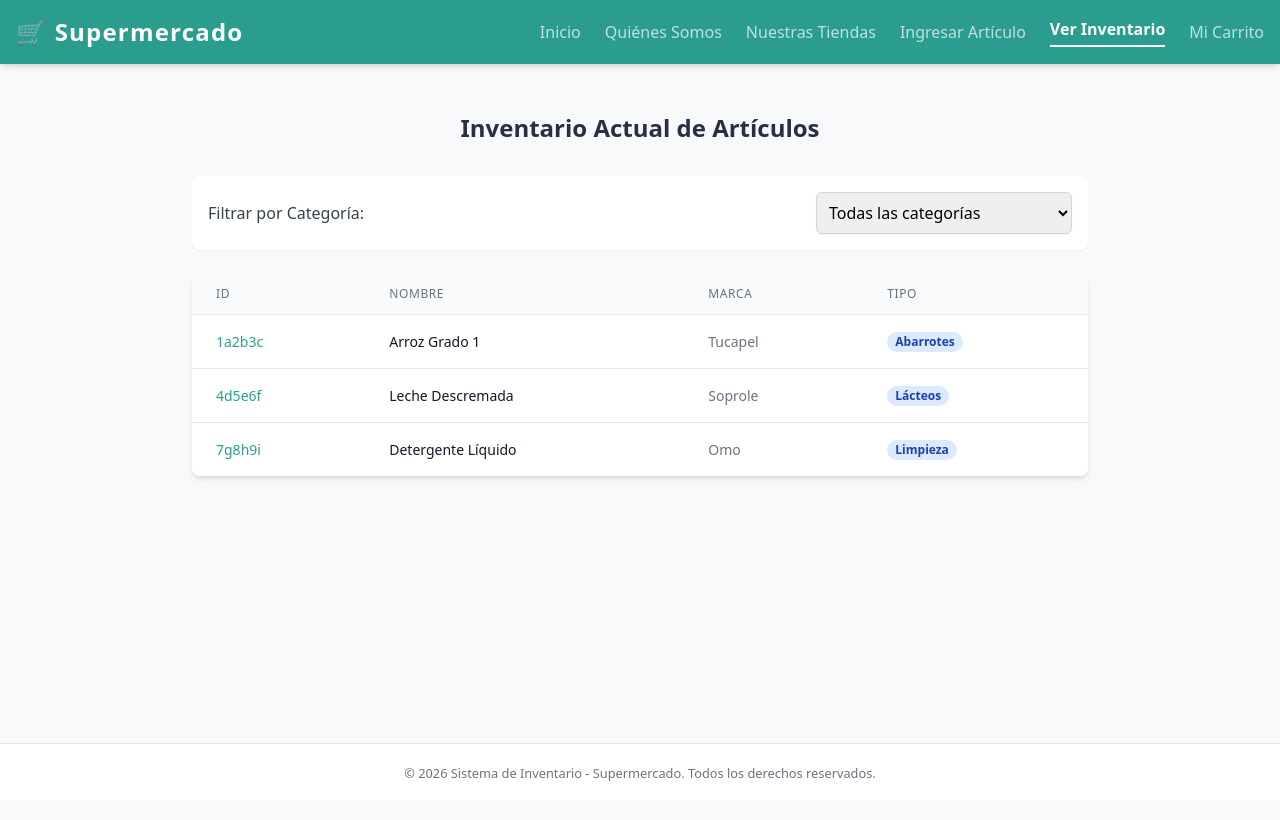
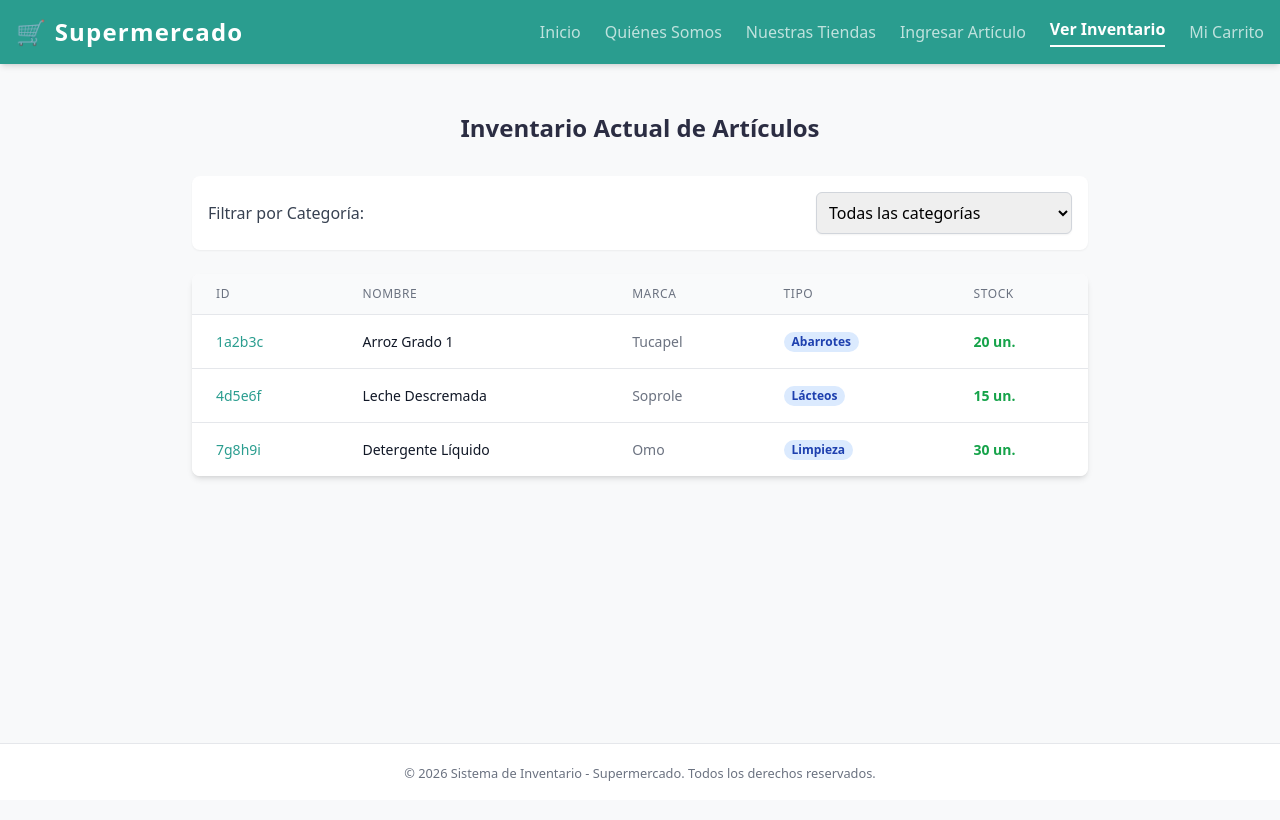
Before and after one commit to JenniferGonzalezT/supermercado-jennifer-gonzalez-PFY2202-004A, a React (Vite) app: page /inventario in a window 1280 px wide. Shown: the top 820 px of the page. Built offline with nearby package versions, Linux system fonts and the light colour scheme.

Commit message:
S3-Feat: agregar columna de stock en la tabla de inventario para mostrar información completa del producto

```diff
--- a/src/pages/Inventario.jsx
+++ b/src/pages/Inventario.jsx
@@ -66,6 +66,7 @@ export default function Inventario() {
                     <th className="tabla-encabezado">Nombre</th>
                     <th className="tabla-encabezado">Marca</th>
                     <th className="tabla-encabezado">Tipo</th>
+                    <th className="tabla-encabezado">Stock</th>
                   </tr>
                 </thead>
                 <tbody className="bg-white divide-y divide-gray-200">
@@ -77,6 +78,7 @@ export default function Inventario() {
                             {product.id}
                           </Link>
                         </td>
+
                         <td className="tabla-data font-medium text-gray-900">
                           {product.nombre}
                           {/* Solo se mostrará si el producto tiene la bandera temporal de nuevo */}
@@ -86,17 +88,23 @@ export default function Inventario() {
                             </span>
                           )}
                         </td>
+
                         <td className="tabla-data text-gray-500">{product.marca}</td>
+
                         <td className="tabla-data text-gray-500">
                           <span className="px-2 inline-flex text-xs leading-5 font-semibold rounded-full bg-blue-100 text-blue-800">
                             {product.tipo}
                           </span>
                         </td>
+
+                        <td className={`tabla-data font-bold ${product.stock > 0 ? 'text-green-600' : 'text-red-600'}`}>
+                          {product.stock} un.
+                        </td>
                       </tr>
                     ))
                   ) : (
                     <tr>
-                      <td colSpan="4" className="px-6 py-8 text-center text-sm text-gray-500">
+                      <td colSpan="5" className="px-6 py-8 text-center text-sm text-gray-500">
                         No se encontraron artículos en esta categoría.
                       </td>
                     </tr>
```
